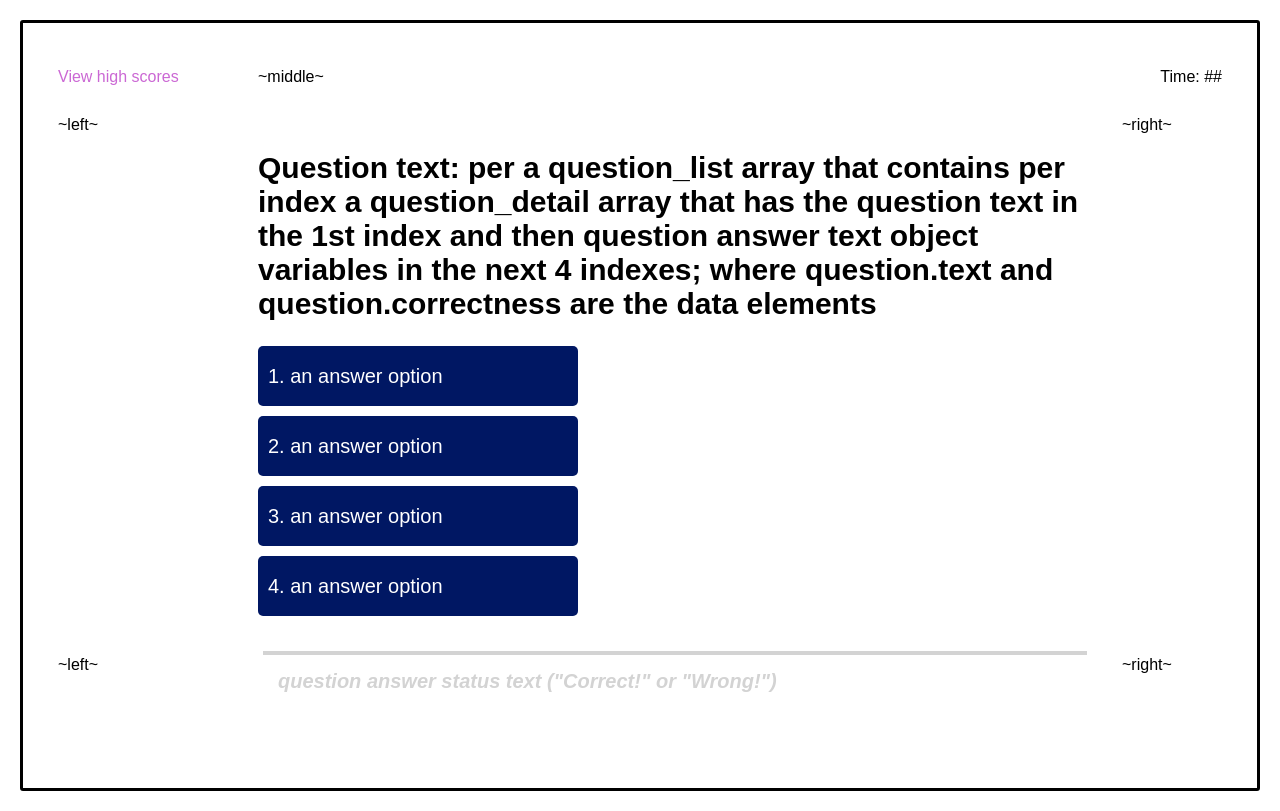
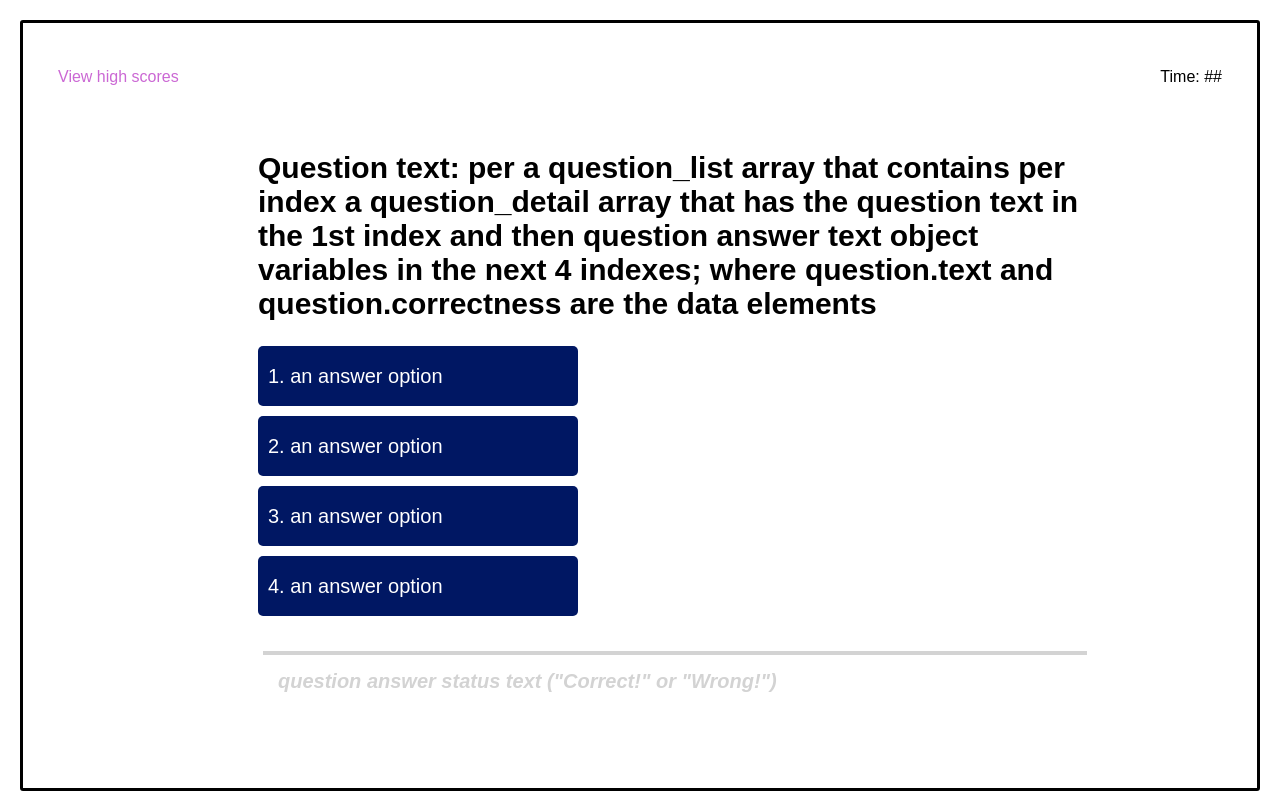
Before and after one commit to Todd-Kridel/TK-Coding-Quiz, a plain HTML site: page index.html in a window 1280 px wide. Drawn offline with Linux system fonts and the light colour scheme.

Commit message:
initial load of starting code

```diff
--- a/index.html
+++ b/index.html
@@ -15,11 +15,11 @@
 <div class="main_page_container">
     <header>
         <div class="column_1"><span class="header_function_text">View high scores</span></div>
-        <div class="column_2">~middle~</div>
+        <div class="column_2">&nbsp</div>
         <div class="column_3">Time: ##</div>
     </header>
     <div class="section_container">
-        <div class="column_1">~left~</div>
+        <div class="column_1">&nbsp</div>
         <div class="column_2">
             <h2>Question text: per a question_list array that contains per index a question_detail array that
                 has the question text in the 1st index and then question answer text object variables in the
@@ -29,12 +29,12 @@
             <div class="button">3. an answer option</div>
             <div class="button">4. an answer option</div>
         </div>
-        <div class="column_3">~right~</div>
+        <div class="column_3">&nbsp</div>
     </div>
     <footer>
-        <div class="column_1">~left~</div>
+        <div class="column_1">&nbsp</div>
         <div class="column_2"><span class="section_footer_status_text">question answer status text ("Correct!" or "Wrong!")</span></div>
-        <div class="column_3">~right~</div>
+        <div class="column_3">&nbsp</div>
     </footer>
 </div>
 <script src="./assets/js/script.js"></script>
```
